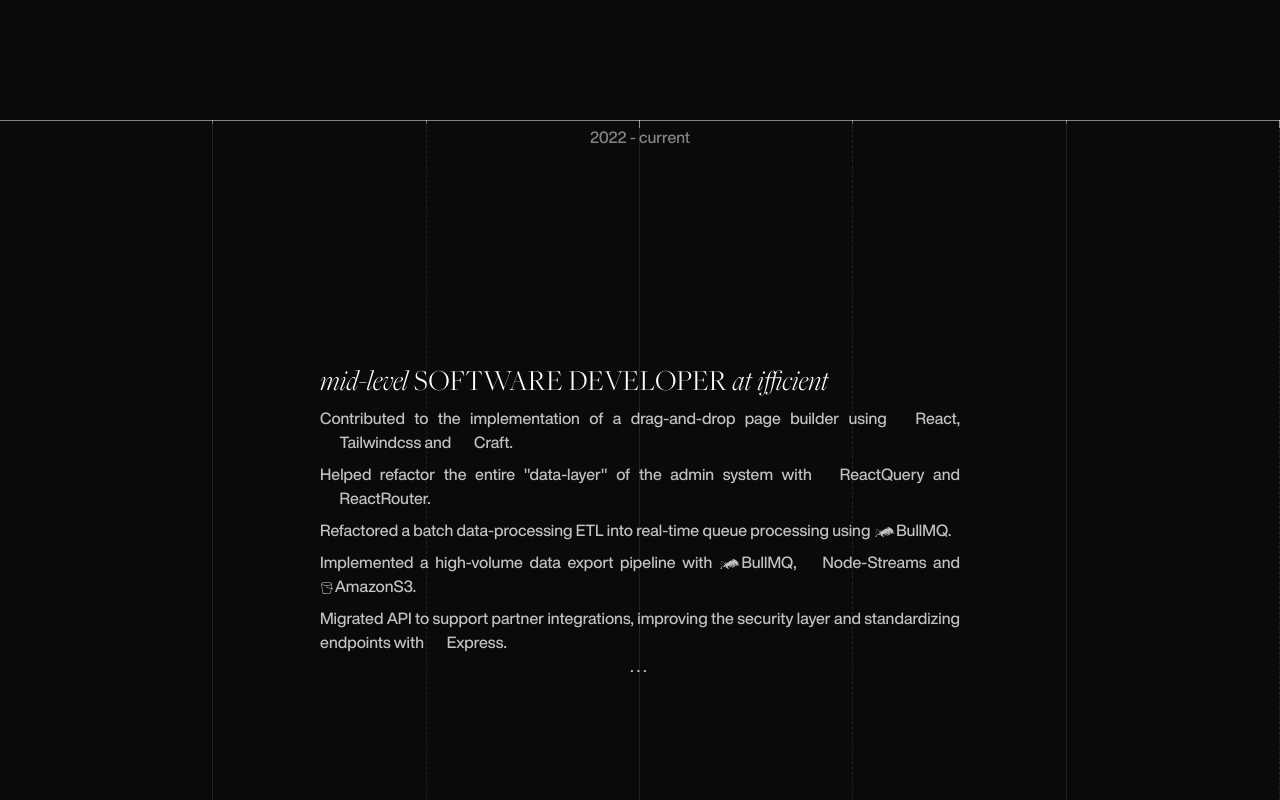
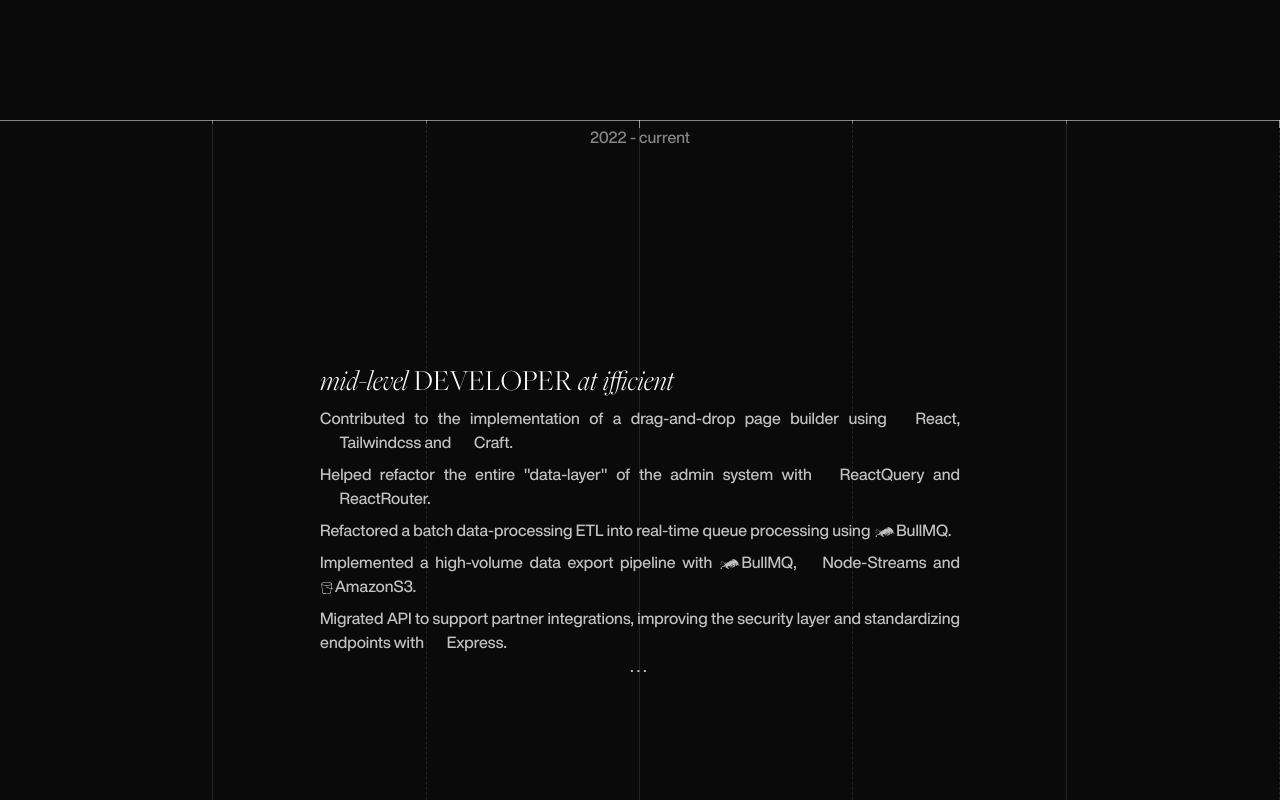
Before and after one commit to AlissonRaphael/my_page, a React (Vite) app: page / in a window 1280 px wide. Shown: the part 1480-2280 px from the top of the page. Built offline with nearby package versions, Linux system fonts and the light colour scheme; some icons are missing; what vite-react-ssg would draw is missing.

Commit message:
feat: review all blocks

```diff
--- a/src/components/Curriculum.jsx
+++ b/src/components/Curriculum.jsx
@@ -1,5 +1,5 @@
-import { useGSAP } from "@gsap/react"
-import gsap from "gsap"
+import { useGSAP } from "@gsap/react";
+import gsap from "gsap";
 import {
   SiBootstrap,
   SiCreatereactapp,
@@ -19,11 +19,11 @@ import {
   SiStyledcomponents,
   SiTailwindcss,
   SiTypescript
-} from "@icons-pack/react-simple-icons"
+} from "@icons-pack/react-simple-icons";
 
-import S3 from "../assets/icons/amazons3.svg"
-import BullMQ from "../assets/icons/bullmq.svg"
-import Ufersa from "../assets/icons/ufersa.png"
+import S3 from "../assets/icons/amazons3.svg";
+import BullMQ from "../assets/icons/bullmq.svg";
+import Ufersa from "../assets/icons/ufersa.png";
 
 export default function Curriculum() {
   useGSAP(() => {
@@ -49,24 +49,30 @@ export default function Curriculum() {
 
   return <div id="curriculum-container" className="overflow-hidden h-svh flex justify-center relative">
     <div id="curriculum-main" className="absolute left-0 top-0 w-[800svw] md:w-[400svw] h-svh flex flex-row">
-      <section className="w-[200svw] md:w-svw h-svh relative">
+      <Section>
         <Ruler title="2022 - current" />
-        <SectionOne />
-      </section>
-      <section className="w-[200svw] md:w-svw h-svh relative">
+        <ContentOne />
+      </Section>
+      <Section>
         <Ruler title="2021 - 2022" />
-        <SectionTwo />
-      </section>
-      <section className="w-[200svw] md:w-svw h-svh relative">
+        <ContentTwo />
+      </Section>
+      <Section>
         <Ruler title="2020 - 2021 (2023*)" />
-        <SectionTree />
-      </section>
-      <section className="w-[200svw] md:w-svw h-svh relative">
+        <ContentTree />
+      </Section>
+      <Section>
         <Ruler title="2020" />
-        <SectionFour />
-      </section>
+        <ContentFour />
+      </Section>
     </div>
   </div>
+}
+
+function Section({ children }) {
+  return <section className="w-[200svw] md:w-svw h-svh relative">
+    {children}
+  </section>
 }
 
 function Ruler({ title }) {
@@ -95,7 +101,7 @@ function Ruler({ title }) {
   </div>
 }
 
-function Section({ title, content }) {
+function Content({ title, content }) {
     return <div className="w-full h-full flex justify-center">
     <div className="p-4 w-svw md:w-full max-w-2xl flex flex-col justify-center">
       <h2 className="font-[FreightBig] italic text-xl sm:text-2xl md:text-3xl mb-2">
@@ -111,9 +117,9 @@ function Section({ title, content }) {
   </div>
 }
 
-function SectionOne() {
-  return <Section
-    title={<>mid-level<span className="not-italic uppercase"> software developer </span> at ifficient</>}
+function ContentOne() {
+  return <Content
+    title={<>mid-level<span className="not-italic uppercase"> developer </span>at ifficient</>}
     content={<>
       <li>
         Contributed to the implementation of a drag-and-drop page builder using <span className="text-nowrap"><SiReact {...PROPS} />React</span>, <span className="text-nowrap"><SiTailwindcss {...PROPS} />Tailwindcss</span> and <span className="text-nowrap"><SiNebula style={{ rotate: "35deg" }} {...PROPS} />Craft</span>.
@@ -134,8 +140,8 @@ function SectionOne() {
   />
 }
 
-function SectionTwo() {
-  return <Section
+function ContentTwo() {
+  return <Content
     title={<>associate<span className="not-italic uppercase"> at ifficient</span></>}
     content={<>
       <li>
@@ -151,8 +157,8 @@ function SectionTwo() {
   />
 }
 
-function SectionTree() {
-  return <Section
+function ContentTree() {
+  return <Content
     title={<><span className="not-italic uppercase">Smaller</span> projects / freelance</>}
     content={<>
       <li>
@@ -174,8 +180,8 @@ function SectionTree() {
   />
 }
 
-function SectionFour() {
-  return <Section
+function ContentFour() {
+  return <Content
     title="education"
     content={<>
       <li>
--- a/src/components/Datetime.jsx
+++ b/src/components/Datetime.jsx
@@ -1,5 +1,5 @@
-import gsap from 'gsap';
-import { useGSAP } from '@gsap/react';
+import gsap from "gsap";
+import { useGSAP } from "@gsap/react";
 
 export default function Datetime() {
   const date = new Date()
--- a/src/components/Expertise.jsx
+++ b/src/components/Expertise.jsx
@@ -1,4 +1,4 @@
-import { Braces, CodeXml, Combine, GitGraph, Layers, ListChecks, SendToBack, Shapes, SquareKanban, SquareTerminal } from "lucide-react"
+import { Braces, CodeXml, Combine, GitGraph, Layers, ListChecks, SendToBack, Shapes, SquareKanban, SquareTerminal } from "lucide-react";
 import {
   SiJavascript,
   SiTypescript,
@@ -39,10 +39,9 @@ import {
   SiMysql,
   SiSwagger,
   SiRedux,
-} from "@icons-pack/react-simple-icons"
+} from "@icons-pack/react-simple-icons";
 
-import TextFade from "./animations/TextFade"
-import TextUp from "./animations/TextUp"
+import TextFade from "./animations/TextFade";
 
 export default function Expertise() {
   return <div className="my-28 w-svw h-full flex flex-col items-center">
@@ -103,7 +102,7 @@ function Card({ toptitle, title, subtitle, description, period, experience, area
 const GENERAL = {
   toptitle: "General",
   title: "Core skills in web development",
-  subtitle: "Development, Concepts",
+  subtitle: "Development, Concepts, Tools",
   description: {
     development: [
       { name: "Client Side", icon: CodeXml, size: 12 },
@@ -135,7 +134,7 @@ const GENERAL = {
 
 const BACKEND = {
   toptitle: "Server Side",
-  title: "Experience with server-side development",
+  title: "Experience with backend development",
   subtitle: "Base, Frameworks, Databases, Tools",
   description: {
     language: [
@@ -174,8 +173,8 @@ const BACKEND = {
 
 const FRONTEND = {
   toptitle: "Server Side",
-  title: "Experience with client-side development",
-  subtitle: "Frameworks, Libs, Tools",
+  title: "Experience with frontend development",
+  subtitle: "Frameworks, Libs, Styling",
   description: {
     base: [
       { name: "HTML5", icon: SiHtml5 },
--- a/src/components/Main.jsx
+++ b/src/components/Main.jsx
@@ -1,14 +1,12 @@
-import Datetime from './Datetime';
-import Header from './Header';
-import ExploreAnimation from './ExploreAnimation';
-import Title from './Title';
-import Video from './Video';
+import Datetime from "./Datetime";
+import Header from "./Header";
+import ExploreAnimation from "./ExploreAnimation";
+import Video from "./Video";
 
 export default function Main() {
   return <section className="w-svw h-svh z-0 flex flex-col items-center justify-between relative">
     <Header />
     <ExploreAnimation />
-    <Title />
     <Video />
     <Datetime />
   </section>
```
Also changed, not shown: src/components/Video.jsx (+5 -5 lines).
